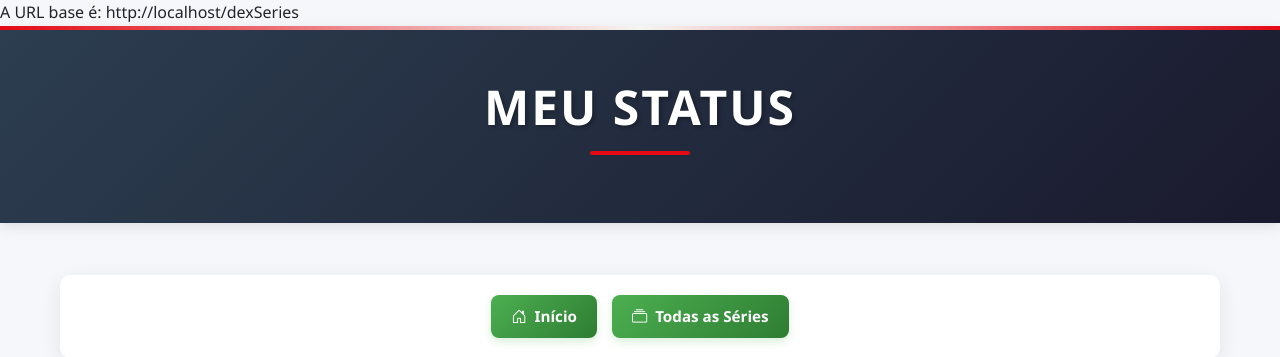
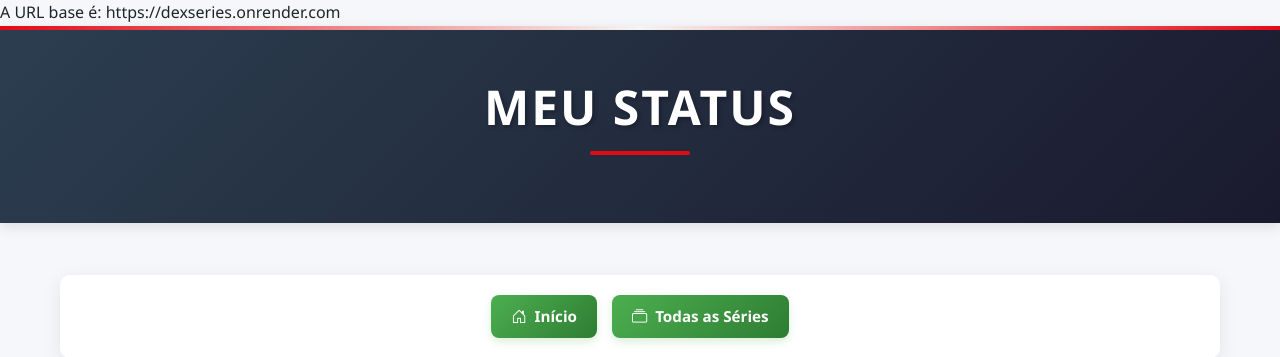
Before and after one commit to alanvaller13/dexSERIES, a PHP site: page /meuStatus.php in a window 1280 px wide. Shown: the top 357 px of the page. Run offline with PHP 8.4, Linux system fonts and the light colour scheme.

Commit message:
Update base.php

```diff
--- a/data/base.php
+++ b/data/base.php
@@ -3,7 +3,7 @@
 
 // Definir BASE_URL se não estiver definida
 if (!defined('BASE_URL')) {
-    define('BASE_URL', 'http://localhost/dexSeries');
+    define('BASE_URL', 'https://dexseries.onrender.com');
 }
 
 // Outras constantes de configuração podem ser adicionadas aqui
```
